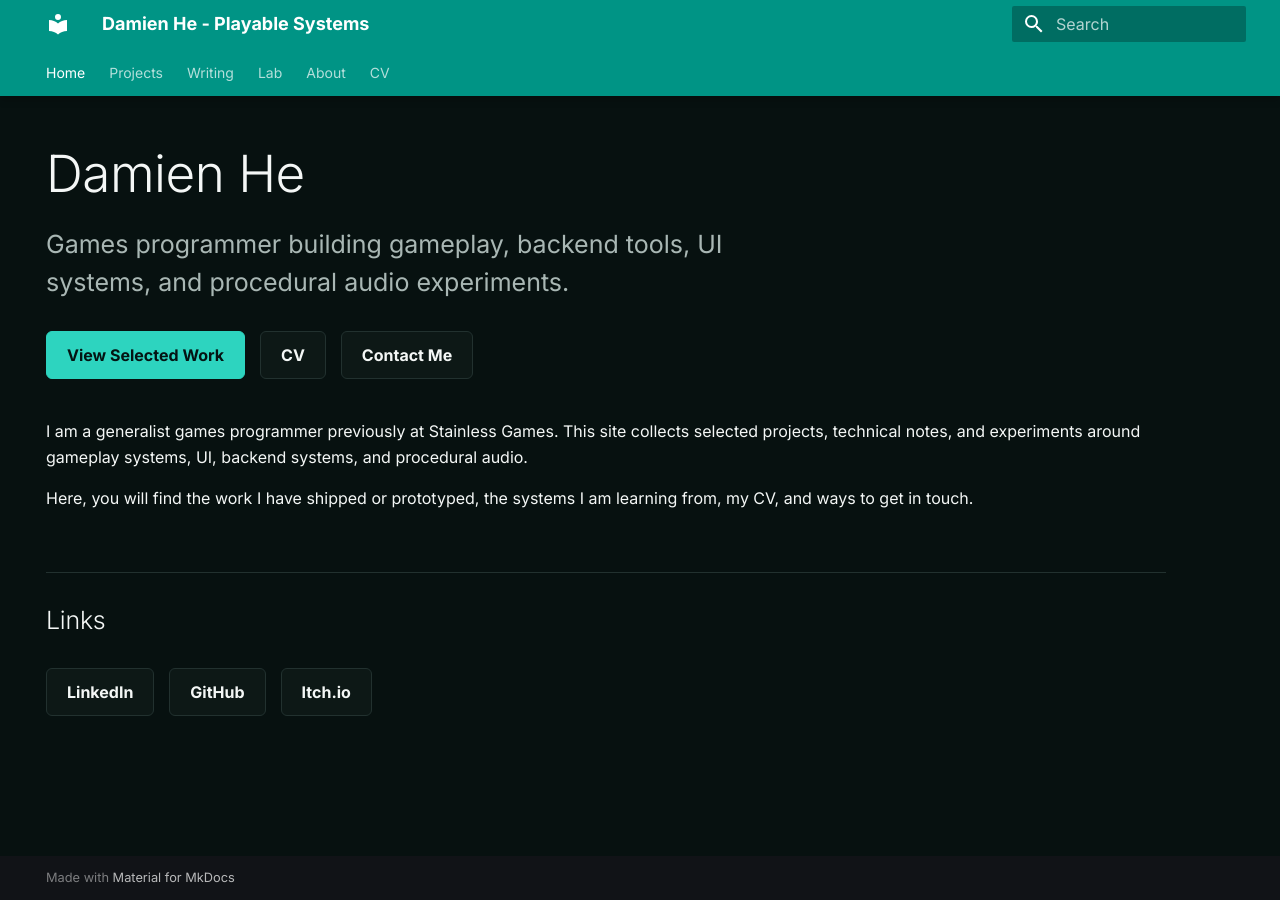
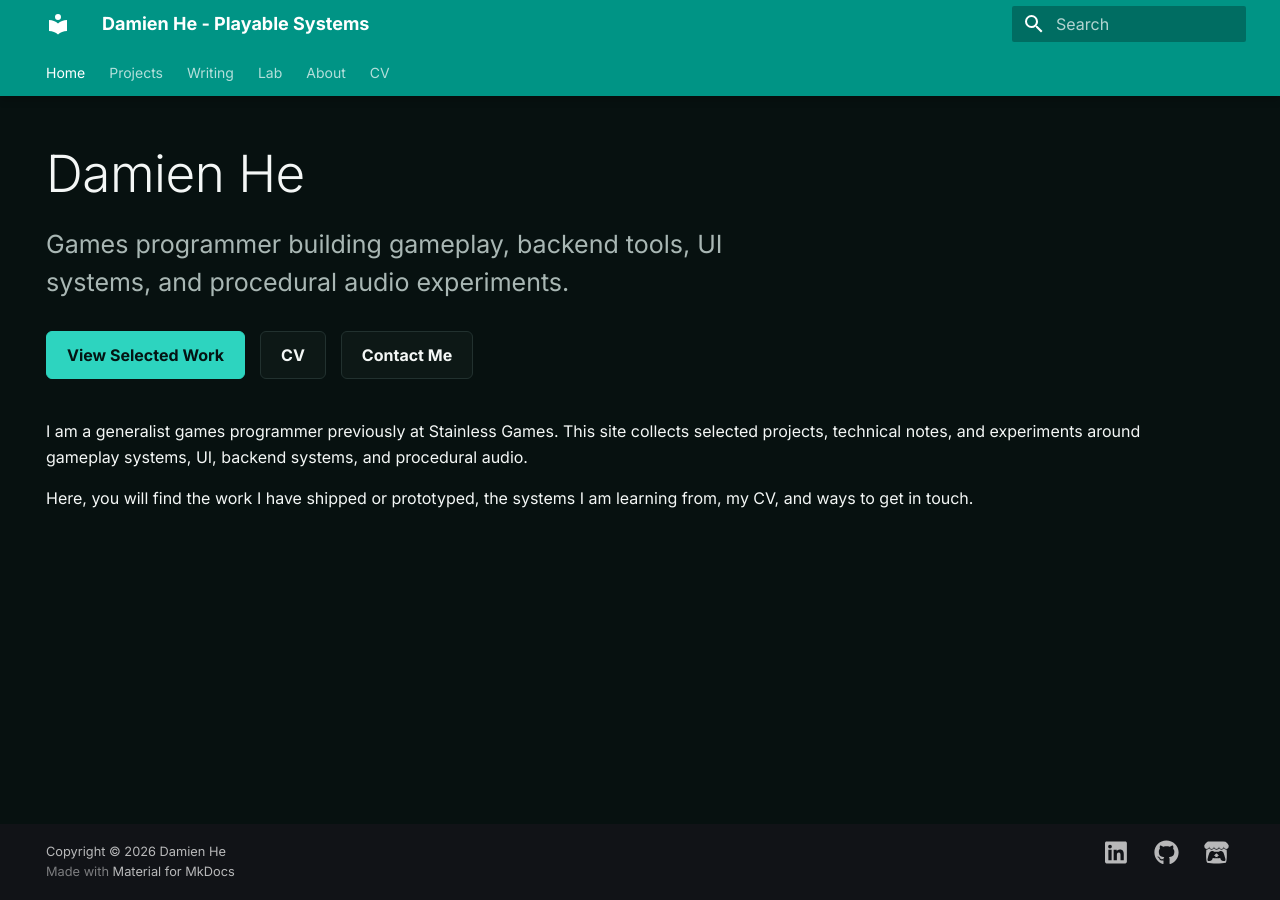
Before and after one commit to Mesdwe/Mesdwe.github.io, an MkDocs documentation site: the page built from docs/index.md, in a window 1280 px wide. Built offline with MkDocs 1.6.1 and Material for MkDocs 9.7.7, drawn with Linux system fonts in a browser that asks for light colours.

Commit message:
updated footer

```diff
--- a/docs/index.md
+++ b/docs/index.md
@@ -18,11 +18,3 @@ hide:
 I am a generalist games programmer previously at Stainless Games. This site collects selected projects, technical notes, and experiments around gameplay systems, UI, backend systems, and procedural audio.
 
 Here, you will find the work I have shipped or prototyped, the systems I am learning from, my CV, and ways to get in touch.
-
-## Links
-
-<div class="hero-actions">
-  <a class="button" href="https://www.linkedin.com/in/damien-he-882567228/">LinkedIn</a>
-  <a class="button" href="https://github.com/Mesdwe">GitHub</a>
-  <a class="button" href="https://randomsalmon.itch.io/">Itch.io</a>
-</div>
--- a/docs/stylesheets/extra.css
+++ b/docs/stylesheets/extra.css
@@ -179,6 +179,26 @@
   padding: 0.8rem 1rem;
 }
 
+.md-social {
+  gap: 0.3rem;
+}
+
+.md-social__link {
+  color: var(--portfolio-muted);
+  height: 2.2rem;
+  width: 2.2rem;
+}
+
+.md-social__link:hover,
+.md-social__link:focus-visible {
+  color: var(--portfolio-accent-strong);
+  opacity: 1;
+}
+
+.md-social__link svg {
+  max-height: 1.25rem;
+}
+
 [dir="ltr"] .md-typeset blockquote {
   border-left: 0.2rem solid var(--portfolio-accent);
 }
--- a/mkdocs.yml
+++ b/mkdocs.yml
@@ -1,6 +1,7 @@
 site_name: Damien He - Playable Systems
 site_url: https://mesdwe.github.io/
 site_description: Game programming portfolio, technical notes, and experiments by Damien He.
+copyright: Copyright &copy; 2026 Damien He
 
 theme:
   name: material
@@ -41,6 +42,18 @@ extra_css:
 extra_javascript:
   - javascripts/header-title.js
 
+extra:
+  social:
+    - icon: fontawesome/brands/linkedin
+      link: https://www.linkedin.com/in/damien-he-882567228/
+      name: Damien He on LinkedIn
+    - icon: fontawesome/brands/github
+      link: https://github.com/Mesdwe
+      name: Damien He on GitHub
+    - icon: fontawesome/brands/itch-io
+      link: https://randomsalmon.itch.io/
+      name: Damien He on Itch.io
+
 markdown_extensions:
   - attr_list
   - md_in_html
```
